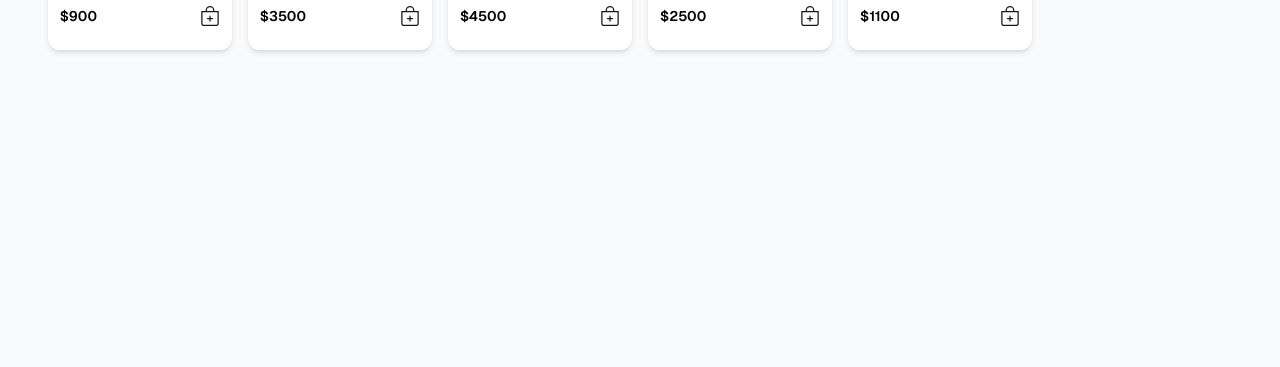
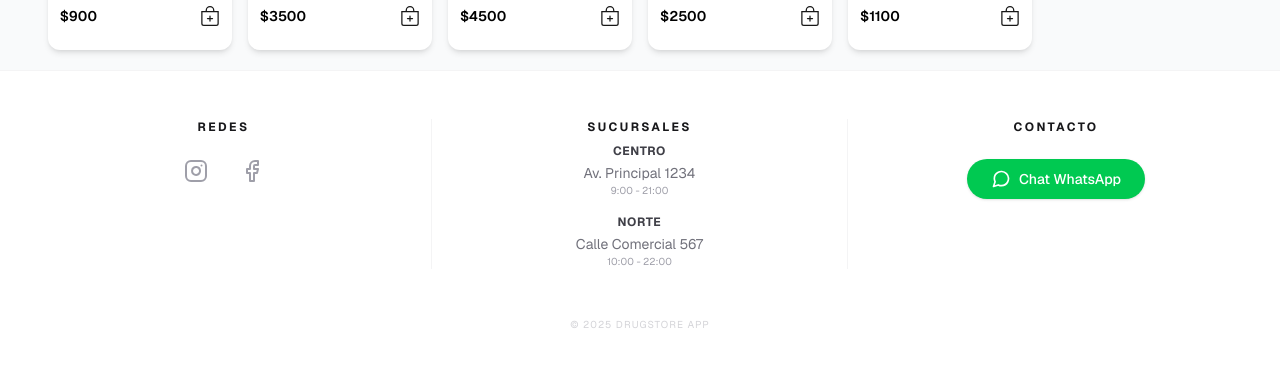
Before and after one commit to cardosonicolas/drugstore-app, a Next.js app: page / in a window 1280 px wide. Shown: the part 771-1138 px from the top of the page. Before the commit the page ends 841 px from the top, so only its background shows below. Built offline with nearby package versions, Linux system fonts and the light colour scheme.

Commit message:
add footer component

```diff
--- a/src/app/page.tsx
+++ b/src/app/page.tsx
@@ -2,6 +2,7 @@ import Navbar from "@/components/Navbar";
 import Card from "@/components/Card";
 import HeroCarousel from "@/components/HeroCarousel";
 import CategoriesMenu from "@/components/CategoriesMenu";
+import Footer from "@/components/Footer";
 import { products } from "@/data/seeds";
 
 export default function Home() {
@@ -12,7 +13,7 @@ export default function Home() {
       <Navbar />
       <HeroCarousel products={featuredProducts} />
       <CategoriesMenu />
-      <main className="flex w-full max-w-7xl flex-col items-center justify-between px-4 sm:px-6 lg:px-8 mx-auto">
+      <main className="flex w-full max-w-7xl flex-col items-center justify-between px-4 sm:px-6 lg:px-8 mx-auto grow">
         <div className="flex flex-col items-center gap-6 text-center sm:items-start sm:text-left">
           <div className="w-fit mx-auto grid grid-cols-2 md:grid-cols-3 lg:grid-cols-4 xl:grid-cols-6 justify-items-center justify-center gap-y-5 gap-x-4 mt-10 mb-5">
             {products.map((product) => (
@@ -21,6 +22,7 @@ export default function Home() {
           </div>
         </div>
       </main>
+      <Footer />
     </div>
   );
 }
--- /dev/null
+++ b/src/components/Footer.tsx
@@ -0,0 +1,115 @@
+export default function Footer() {
+  return (
+    <footer className="w-full bg-white border-t border-zinc-100 py-12 mt-auto">
+      <div className="mx-auto max-w-7xl px-4">
+        <div className="flex flex-col gap-10 md:grid md:grid-cols-3 md:gap-0 md:divide-x md:divide-zinc-100">
+          {/* Column 1: Socials */}
+          <div className="flex flex-col items-center justify-start px-4">
+            <h3 className="text-xs font-bold text-zinc-900 uppercase tracking-[0.2em] mb-6">
+              Redes
+            </h3>
+            <div className="flex space-x-8">
+              <a
+                href="#"
+                className="text-zinc-400 hover:text-pink-600 transition-colors duration-300"
+                aria-label="Instagram"
+              >
+                <svg
+                  xmlns="http://www.w3.org/2000/svg"
+                  width="24"
+                  height="24"
+                  viewBox="0 0 24 24"
+                  fill="none"
+                  stroke="currentColor"
+                  strokeWidth="2"
+                  strokeLinecap="round"
+                  strokeLinejoin="round"
+                >
+                  <rect x="2" y="2" width="20" height="20" rx="5" ry="5"></rect>
+                  <path d="M16 11.37A4 4 0 1 1 12.63 8 4 4 0 0 1 16 11.37z"></path>
+                  <line x1="17.5" y1="6.5" x2="17.51" y2="6.5"></line>
+                </svg>
+              </a>
+
+              <a
+                href="#"
+                className="text-zinc-400 hover:text-blue-600 transition-colors duration-300"
+                aria-label="Facebook"
+              >
+                <svg
+                  xmlns="http://www.w3.org/2000/svg"
+                  width="24"
+                  height="24"
+                  viewBox="0 0 24 24"
+                  fill="none"
+                  stroke="currentColor"
+                  strokeWidth="2"
+                  strokeLinecap="round"
+                  strokeLinejoin="round"
+                >
+                  <path d="M18 2h-3a5 5 0 0 0-5 5v3H7v4h3v8h4v-8h3l1-4h-4V7a1 1 0 0 1 1-1h3z"></path>
+                </svg>
+              </a>
+            </div>
+          </div>
+
+          {/* Column 2: Sucursales */}
+          <div className="flex flex-col items-center justify-start px-4 text-center space-y-6">
+            <h3 className="text-xs font-bold text-zinc-900 uppercase tracking-[0.2em] mb-2">
+              Sucursales
+            </h3>
+            <div className="space-y-4">
+              <div>
+                <h4 className="text-xs font-bold text-zinc-700 uppercase tracking-wider mb-1">
+                  Centro
+                </h4>
+                <p className="text-zinc-500 text-sm">Av. Principal 1234</p>
+                <p className="text-zinc-400 text-[10px]">9:00 - 21:00</p>
+              </div>
+              <div>
+                <h4 className="text-xs font-bold text-zinc-700 uppercase tracking-wider mb-1">
+                  Norte
+                </h4>
+                <p className="text-zinc-500 text-sm">Calle Comercial 567</p>
+                <p className="text-zinc-400 text-[10px]">10:00 - 22:00</p>
+              </div>
+            </div>
+          </div>
+
+          {/* Column 3: WhatsApp Button */}
+          <div className="flex flex-col items-center justify-start px-4">
+            <h3 className="text-xs font-bold text-zinc-900 uppercase tracking-[0.2em] mb-6">
+              Contacto
+            </h3>
+            <a
+              href="#"
+              className="inline-flex items-center gap-2 bg-green-500 hover:bg-green-600 text-white px-6 py-2.5 rounded-full transition-all duration-300 font-medium text-sm shadow-sm hover:shadow-md hover:-translate-y-0.5"
+            >
+              <svg
+                xmlns="http://www.w3.org/2000/svg"
+                width="20"
+                height="20"
+                viewBox="0 0 24 24"
+                fill="none"
+                stroke="currentColor"
+                strokeWidth="2"
+                strokeLinecap="round"
+                strokeLinejoin="round"
+              >
+                <path d="M21 11.5a8.38 8.38 0 0 1-.9 3.8 8.5 8.5 0 0 1-7.6 4.7 8.38 8.38 0 0 1-3.8-.9L3 21l1.9-5.7a8.38 8.38 0 0 1-.9-3.8 8.5 8.5 0 0 1 4.7-7.6 8.38 8.38 0 0 1 3.8-.9h.5a8.48 8.48 0 0 1 8 8v.5z"></path>
+              </svg>
+              Chat WhatsApp
+            </a>
+          </div>
+        </div>
+
+        {/* Copyright */}
+        <div className="mt-12 text-center">
+          <p className="text-[10px] text-zinc-300 uppercase tracking-widest">
+            &copy; {new Date().getFullYear()} Drugstore App
+          </p>
+        </div>
+      </div>
+    </footer>
+  );
+}
```
